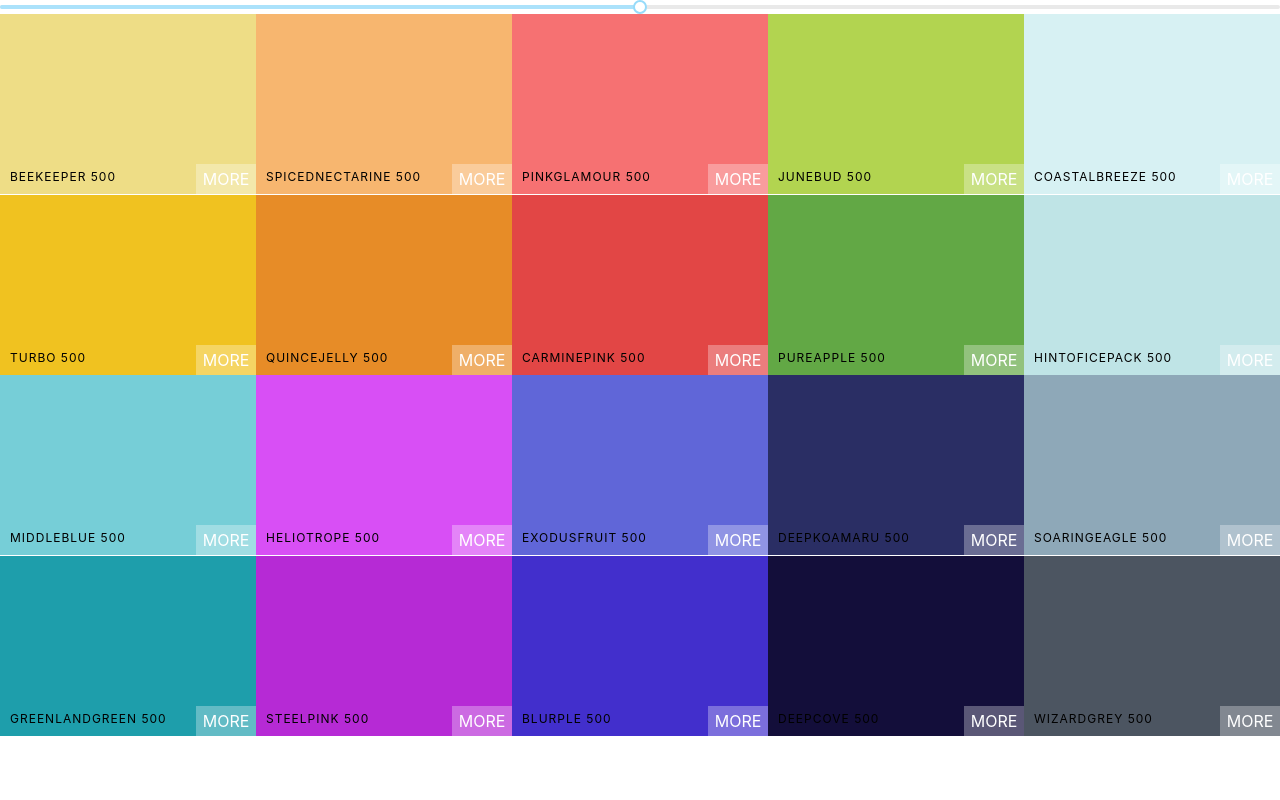
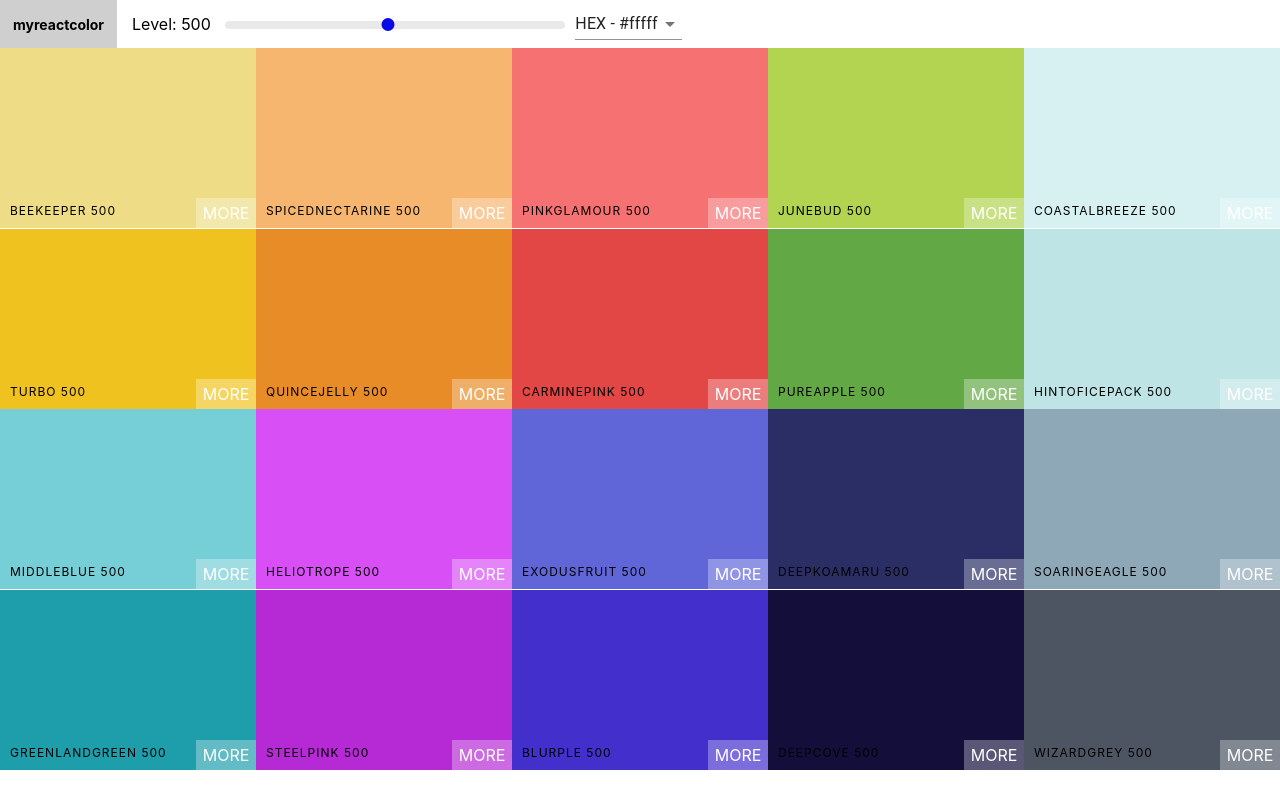
Before and after one commit to chanelclare05/my-color-project, a React (Create React App) app: page / in a window 1280 px wide. Built offline with nearby package versions, Linux system fonts and the light colour scheme.

Commit message:
added style change in handlebar

```diff
--- a/package.json
+++ b/package.json
@@ -3,6 +3,7 @@
   "version": "0.1.0",
   "private": true,
   "dependencies": {
+    "@material-ui/core": "^4.12.3",
     "@testing-library/jest-dom": "^5.14.1",
     "@testing-library/react": "^11.2.7",
     "@testing-library/user-event": "^12.8.3",
--- a/src/App.js
+++ b/src/App.js
@@ -7,7 +7,7 @@ import seedColors from './seedColors';
 
 class App extends Component {
   render(){
-    console.log(generatePalette(seedColors[4]))
+
     return (
       <div className="App">
           <Palette palette={generatePalette(seedColors[4])}/>
--- /dev/null
+++ b/src/Navbar.css
@@ -0,0 +1,48 @@
+.slider {
+    width: 340px;
+    margin: 0 10px;
+    display: inline-block;
+}
+
+.rc-slider-track {
+    background-color: transparent;
+}
+.rc-slider-rail {
+    height: 8px;
+}
+.rc-slider-handle,
+.rc-slider-handle:active,
+.rc-slider-handle:hover {
+    background-color: rgb(8, 11, 229);
+    outline: none;
+    border: 2px solid rgb(8, 11, 229);;
+    box-shadow: none;
+    width: 13px;
+    height: 13px;
+    margin-left: -7px;
+    margin-top: -3px
+}
+
+.Navbar {
+    display: flex;
+    align-items: center;
+    justify-content: flex-start;
+    height: 6vh;
+}
+
+.logo {
+    margin-right: 15px;
+    padding: 0 13px;
+    font-size: 22px;
+    background-color: rgb(207, 207, 207);
+    height: 100%;
+    display: flex;
+    align-items: center;
+
+}
+
+.logo h1 {
+    text-decoration: none;
+    color: black;
+    font-size: 14px;
+}
--- /dev/null
+++ b/src/Navbar.js
@@ -0,0 +1,57 @@
+import React, { Component } from 'react'
+import Select from '@material-ui/core/Select';
+import MenuItem from '@material-ui/core/MenuItem';
+import Slider from 'rc-slider';
+import 'rc-slider/assets/index.css';
+import './Navbar.css'
+
+class Navbar extends Component {
+  constructor(props){
+    super(props);
+    this.state = {format: 'hex'}
+    this.handleChange=this.handleChange.bind(this)
+  }
+
+  handleChange(e){
+    this.setState({format: e.target.value})
+    this.props.handleChange(e.target.value)
+  }
+
+    render(){
+        const { level, changeLevel}  = this.props;
+        const { format } = this.state;
+        return (
+            <header className='Navbar'>
+                <div className='logo'>
+                    <h1>myreactcolor</h1>
+                </div>
+                <div className='slider-container'>
+                    <span>Level: {level} </span>
+                    <div className='slider'>
+                      <Slider
+                        defaultValue={level}
+                        level={level}
+                        min={100}
+                        max={900}
+                        step={100}
+                        onAfterChange={changeLevel}
+                      />
+                    </div>
+                </div>
+                <div className="select-container">
+                  <Select
+                    value={format}
+                    onChange={this.handleChange}>
+                    <MenuItem value="hex">HEX - #fffff</MenuItem>
+                    <MenuItem value="rgb">RGB - rgb(255, 255, 255)</MenuItem>
+                    <MenuItem value="rgba">RGBA - rgba(255, 255, 255, 1.0) </MenuItem>
+
+                  </Select>
+
+                </div>
+            </header>
+        );
+    }
+}
+
+export default Navbar;
--- a/src/Palette.js
+++ b/src/Palette.js
@@ -1,40 +1,37 @@
-// import { render } from '@testing-library/react'
 import React, { Component } from 'react'
 import ColorBox from './ColorBox';
+import Navbar from './Navbar';
 import './Palette.css'
-
-import Slider, { Range } from 'rc-slider';
-import 'rc-slider/assets/index.css';
-
-
 
 export default class Palette extends Component {
     constructor(props) {
         super(props);
-        this.state = { level: 500 }
+        this.state = { level: 500, format:'hex' };
         this.changeLevel = this.changeLevel.bind(this);
+        this.changeFormat=this.changeFormat.bind(this);
     }
 
     changeLevel(level){
-        this.setState({level})
+        this.setState( { level })
+    }
+
+    changeFormat(val){
+        this.setState({format: val})
     }
 
     render() {
         const {colors} = this.props.palette;
-        const { level } = this.state;
+        const { level, format } = this.state;
         const colorBoxes = colors[level].map(color => (
-            <ColorBox background={color.hex} name={color.name} />
+            <ColorBox background={color[format]} name={color.name} />
         ));
         return (
             <div className='Palette'>
-                <Slider
-                    defaultValue={level}
-                    min={100}
-                    max={900}
-                    step={100}
-                    onAfterChange={this.changeLevel}
+                <Navbar
+                    level={level}
+                    changeLevel={this.changeLevel}
+                    handleChange={this.changeFormat}
                 />
-                {/* navbar  goes here */}
                 <div className='Palette-colors'>
                     {colorBoxes}
                 </div>
--- a/src/colorHelpers.js
+++ b/src/colorHelpers.js
@@ -21,7 +21,7 @@ function generatePalette(starterPalette){
                 id: color.name.toLowerCase().replace(/ /g, "-"),
                 hex: scale[i],
                 rgb: chroma(scale[i]).css(),
-                rgba: chroma(scale[i]).css().replace('rgba', 'rgba').replace(')', ',1.0')
+                rgba: chroma(scale[i]).css().replace('rgb', 'rgba').replace(')', ',1.0)')
             }
 
             )
```
Also changed, not shown: src/Palette.css (line endings or trailing spaces), 1 other file (tests, documents, lock files or other folders).
